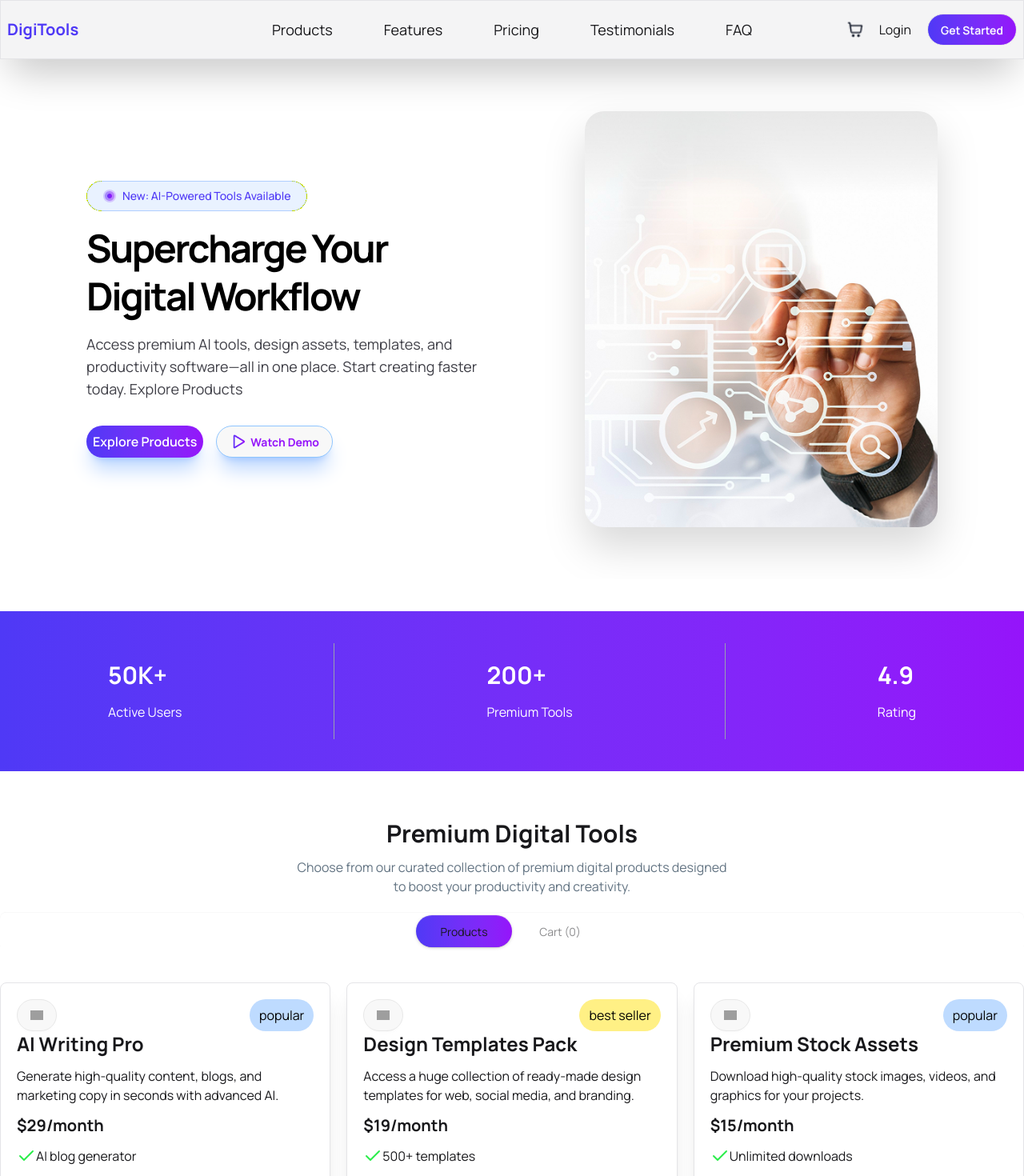
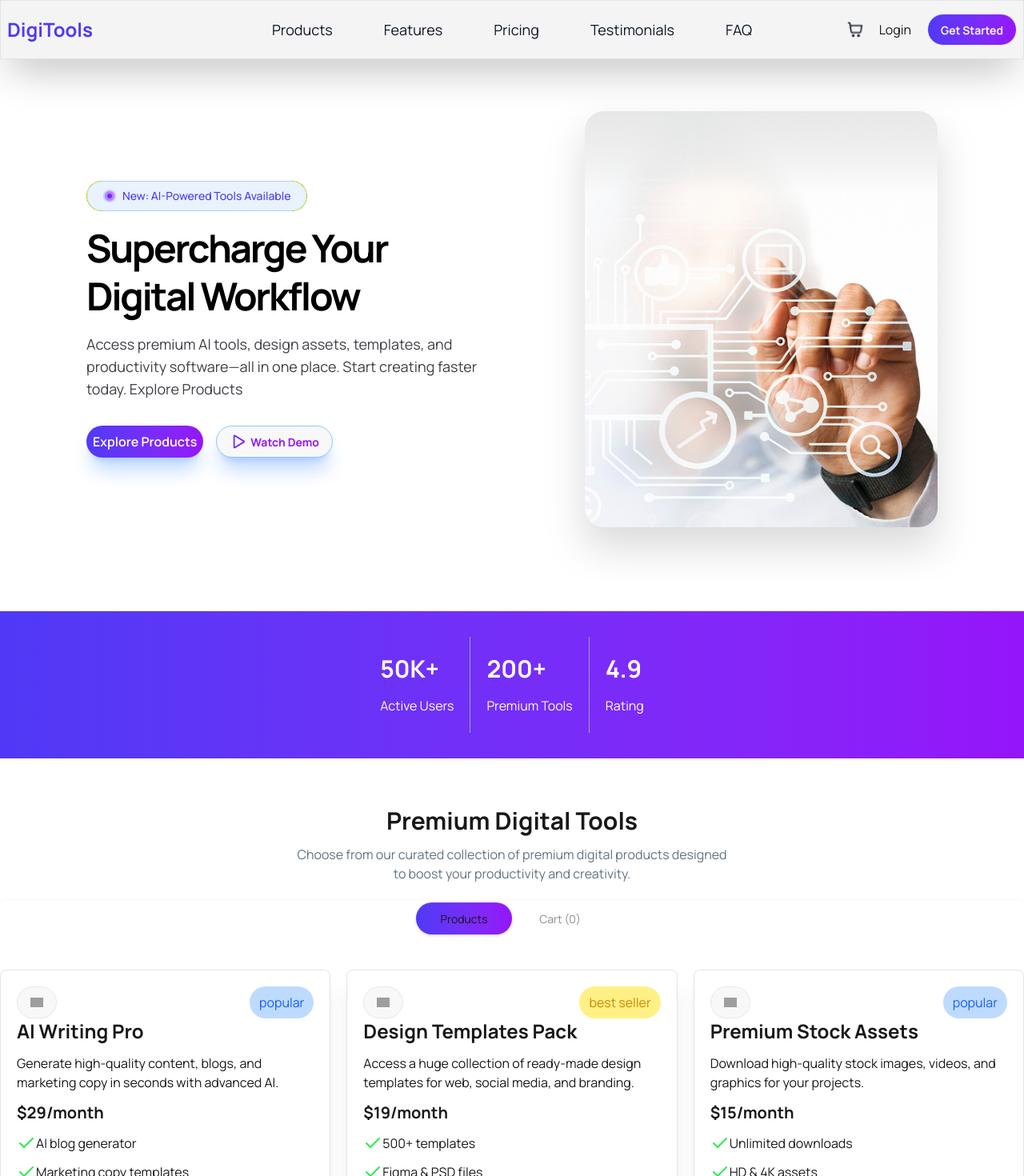
Before and after one commit to Dinislamj6/b13-A6-repo, a React (Vite) app: page / in a window 1280 px wide. Shown: the top 1470 px of the page at 80% size. Built offline with nearby package versions, Linux system fonts and the light colour scheme; grey boxes are pictures that could not be loaded.

Commit message:
added project Complete

```diff
--- a/src/App.jsx
+++ b/src/App.jsx
@@ -20,8 +20,8 @@ const getDigiTools = async () => {
 const digiToolsPromise = getDigiTools()
 function App() {
 
-const [activeTab,setActiveTab] = useState("products")
-const [carts ,setCarts] = useState([])
+  const [activeTab, setActiveTab] = useState("products")
+  const [carts, setCarts] = useState([])
 
 
   return (
@@ -29,7 +29,7 @@ const [carts ,setCarts] = useState([])
       <NavBar carts={carts} setActiveTab={setActiveTab}></NavBar>
       <Banner></Banner>
       <Star></Star>
-     {activeTab === "products" && <DigiTools activeTab={activeTab} setActiveTab={setActiveTab} carts={carts} setCarts={setCarts} digiToolsPromise={digiToolsPromise}></DigiTools>}
+      {activeTab === "products" && <DigiTools activeTab={activeTab} setActiveTab={setActiveTab} carts={carts} setCarts={setCarts} digiToolsPromise={digiToolsPromise}></DigiTools>}
       {activeTab === "cart" && <Cart carts={carts} setCarts={setCarts} activeTab={activeTab} setActiveTab={setActiveTab}></Cart>}
 
       <Steps></Steps>
--- a/src/Component/Banner.jsx
+++ b/src/Component/Banner.jsx
@@ -28,16 +28,15 @@ const Banner = () => {
                             Explore Products
 
                         </p>
-                         {/* image */}
+                        {/* image */}
                         <div className="flex flex-wrap gap-4 pt-4">
                             <button className="bg-linear-to-r from-[#4F39F6] to-[#9514FA]  px-2 py-2 rounded-full font-semibold  shadow-xl shadow-blue-500/30   text-white">
-                               Explore Products
-                                {/* <span className="group-hover:translate-x-1 transition">→</span> */}
+                                Explore Products
                             </button>
-                            <button className='btn text-[#9514FA] shadow-blue-500/30 border-blue-300  px-4 py-4 rounded-full font-bold  shadow-xl shadow-blue-500/30'>
+                            <button className='btn text-[#9514FA] shadow-blue-500/30 border-blue-300  px-4 py-4 rounded-full font-bold  shadow-xl'>
                                 <span><img src={playImg} alt="" /></span>
                                 Watch Demo
-                                </button>
+                            </button>
                         </div>
 
 
@@ -48,8 +47,8 @@ const Banner = () => {
                         <div className="relative">
                             <img
                                 className="relative h-130 w-auto object-contain drop-shadow-2xl rounded-3xl"
-                            src={bannerImg}
-                            alt="banner image"
+                                src={bannerImg}
+                                alt="banner image"
                             />
                         </div>
                     </div>
--- a/src/Component/DigiTools.jsx
+++ b/src/Component/DigiTools.jsx
@@ -2,7 +2,7 @@ import React, { use } from 'react';
 import DigiToolsCart from './DigiToolsCart';
 import Tabs from './Tabs';
 
-const DigiTools = ({ digiToolsPromise,carts,setCarts,activeTab,setActiveTab}) => {
+const DigiTools = ({ digiToolsPromise, carts, setCarts, activeTab, setActiveTab }) => {
     const digiTools = use(digiToolsPromise)
     return (
         <div className='py-15'>
@@ -17,8 +17,8 @@ const DigiTools = ({ digiToolsPromise,carts,setCarts,activeTab,setActiveTab}) =>
 
             <div className='grid md:grid-cols-2  lg:grid-cols-3 max-w-7xl mx-auto gap-5 mt-10'>
                 {digiTools.map(items =>
-                <DigiToolsCart key={items.id} carts={carts} setCarts={setCarts}  items={items}></DigiToolsCart>
-            )}
+                    <DigiToolsCart key={items.id} carts={carts} setCarts={setCarts} items={items}></DigiToolsCart>
+                )}
             </div>
         </div>
     );
--- a/src/Component/DigiToolsCart.jsx
+++ b/src/Component/DigiToolsCart.jsx
@@ -16,12 +16,13 @@ const DigiToolsCart = ({ items, carts, setCarts }) => {
     }
     return (
         <div>
-            <div className='rounded-lg border border-zinc-200 shadow-xl p-5'>
+            <div className='rounded-lg border border-zinc-200 shadow-xl p-5
+            transition delay-50 duration-300 ease-in-out hover:-translate-y-2 hover:scale-100'>
                 <div className='flex justify-between'>
                     <button className='btn rounded-full'>
                         <img className='h-4 w-4 object-contain' src={items.image} alt="" />
                     </button>
-                    <button className={`rounded-full px-3 ${items.tag === "best seller"? "bg-yellow-200 lg:text-black text-black":`${items.tag == "new" ? "bg-green-300 lg:text-black text-black":"bg-blue-200 lg:text-black text-black"}`}`}>{items.tag}</button>
+                    <button className={`rounded-full px-3 ${items.tag === "best seller"? "bg-yellow-200 lg:text-yellow-600 text-yellow-600":`${items.tag == "new" ? "bg-green-300 lg:text-green-600 text-green-600":"bg-blue-200 lg:text-blue-600 text-blue-600"}`}`}>{items.tag}</button>
                 </div>
 
                 <div className='space-y-3'>
--- a/src/Component/Footer.jsx
+++ b/src/Component/Footer.jsx
@@ -106,7 +106,7 @@ const Footer = () => {
                         <h3 className="text-white font-fold mb-6 text-xl">Social Links</h3>
                         <ul className="space-x-4 flex text-white">
                             <li>
-                              <img className='bg-white'  src={instagram} alt="instagram" />
+                                <img className='bg-white' src={instagram} alt="instagram" />
                             </li>
                             <li>
                                 <img className='bg-white' src={facebook} alt="facebook" />
--- a/src/Component/NavBar.jsx
+++ b/src/Component/NavBar.jsx
@@ -1,17 +1,17 @@
 import React from 'react';
 import cartImg from "../assets/products/shopping-cart.png"
 
-const NavBar = ({carts,setActiveTab}) => {
+const NavBar = ({ carts, setActiveTab }) => {
     return (
         <div className='sticky top-0 shadow-2xl lg:z-20 z-20 bg-zinc-100 border border-zinc-200'>
-            <div className="navbar ">
+            <div className="navbar max-w-7xl mx-auto ">
                 <div className="navbar-start">
-                    <div className="flex items-center gap-1 font-bold text-xl">
+                    <div className="flex items-center gap-1 font-bold text-2xl">
                         <h2 className="text-[#4f39f6]">DigiTools</h2>
                     </div>
                 </div>
                 <div className="navbar-center hidden md:flex">
-                    <ul className="menu menu-horizontal gap-10 px-1 text-lg">
+                    <ul className="menu menu-horizontal gap-10 px-1 text-lg text-[#101727]">
                         <li>
                             <a>Products</a>
                         </li>
@@ -39,7 +39,7 @@ const NavBar = ({carts,setActiveTab}) => {
                                 {`${carts.length}`}
                             </div>
                         }
-                     <img onClick={() =>setActiveTab("cart")}  className='h-5 w-5 relative ' src={cartImg} alt="" />
+                        <img onClick={() => setActiveTab("cart")} className='h-5 w-5 relative ' src={cartImg} alt="" />
                     </div>
                     <button className='hidden sm:block'>Login</button>
                     <a className="btn bg-linear-to-r from-[#4F39F6] to-[#9514FA] rounded-full text-white">Get Started</a>
--- a/src/Component/Pricing.jsx
+++ b/src/Component/Pricing.jsx
@@ -11,7 +11,7 @@ const Pricing = () => {
 
             {/* cart */}
             <div className='grid p-10 gap-5 grid-cols-1 md:grid-cols-2 lg:grid-cols-3'>
-                <div className="card bg-base-100 shadow-lg shadow-blue-400/50   border border-zinc-100">
+                <div className="card bg-base-100 shadow-lg shadow-blue-400/50   border border-zinc-100 transition delay-50 duration-400 ease-in-out hover:-translate-y-2 hover:scale-100">
                     <div className="card-body">
                         <div className="">
                             <h2 className="text-3xl font-bold">Starter</h2>
@@ -46,7 +46,7 @@ const Pricing = () => {
 
 
 
-                <div className="card bg-base-100 shadow-lg shadow-blue-400/50  bg-linear-to-r from-[#4F39F6] to-[#9514FA] text-white  border border-zinc-100">
+                <div className="card bg-base-100 shadow-lg shadow-blue-400/50  bg-linear-to-r from-[#4F39F6] to-[#9514FA] text-white  border border-zinc-100 transition delay-50 duration-400 ease-in-out hover:-translate-y-2 hover:scale-100">
                     <div className='flex justify-center'>
                         <span className="badge p-3 rounded-full text-[#BB4D00] bg-amber-200">Most Popular</span>
                     </div>
@@ -91,7 +91,7 @@ const Pricing = () => {
                 </div>
 
 
-                <div className="card  bg-base-100 shadow-lg border shadow-blue-400/50  border-zinc-100">
+                <div className="card  bg-base-100 shadow-lg border shadow-blue-400/50  border-zinc-100 transition delay-50 duration-400 ease-in-out hover:-translate-y-2 hover:scale-100">
                     <div className="card-body">
                         <div className="">
                             <h2 className="text-3xl font-bold">Enterprise</h2>
--- a/src/Component/Star.jsx
+++ b/src/Component/Star.jsx
@@ -3,7 +3,7 @@ import React from 'react';
 const Star = () => {
     return (
         <div className='bg-linear-to-r from-[#4F39F6] to-[#9514FA] mt-10 '>
-            <div className='flex justify-around p-10 items-center '>
+            <div className='flex justify-center gap-5 p-8 items-center '>
                 <div className='space-y-4'>
                     <h2 className='text-3xl font-bold text-white'>50K+</h2>
                     <p className='text-white'>Active Users</p>
@@ -17,7 +17,7 @@ const Star = () => {
                     <p className='text-white'>Premium Tools</p>
                 </div>
 
-                 <div class="inline-block h-30 w-px bg-gray-400"></div>
+                <div class="inline-block h-30 w-px bg-gray-400"></div>
 
                 <div className='space-y-4 '>
                     <h2 className='text-3xl font-bold text-white'>4.9</h2>
```
Also changed, not shown: src/Component/Cart.jsx (+5 -5 lines), src/Component/Steps.jsx (+3 -13 lines), src/Component/Tabs.jsx (+6 -6 lines). Lines whose indentation alone changed are shown as unchanged.
